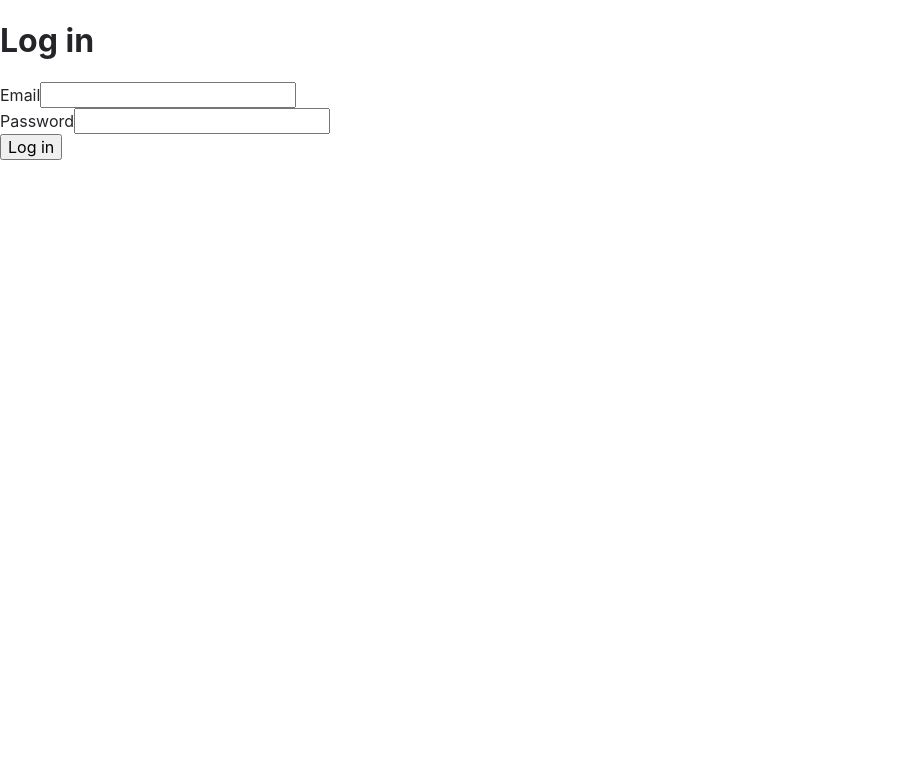
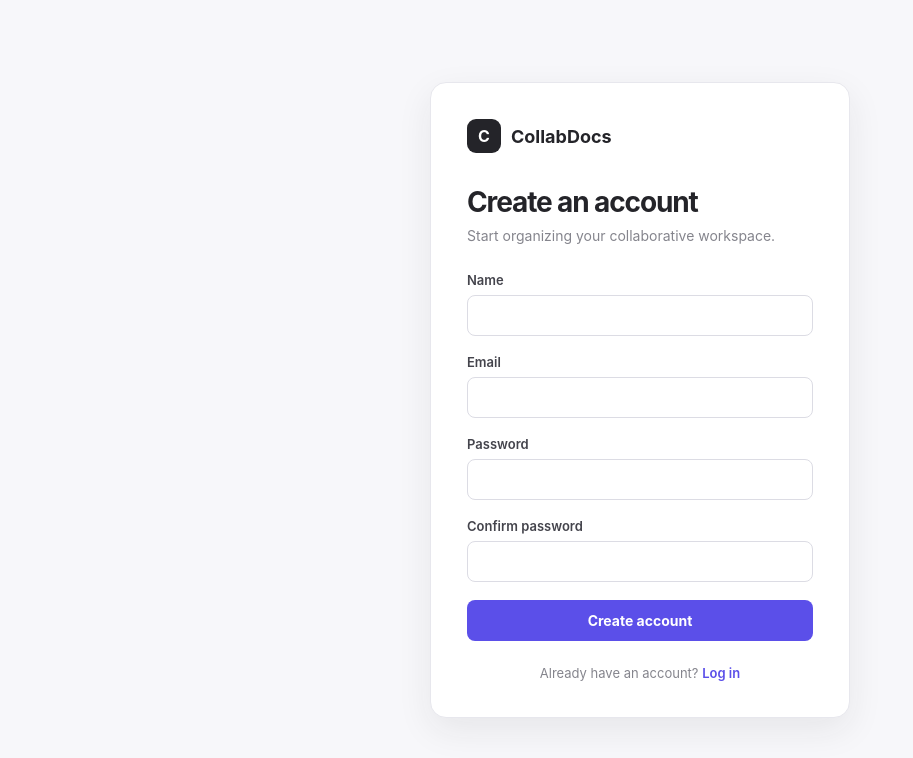
Before and after one commit to doanvnminh/collab-workspace-app, a React (Vite) app: page /register in a window 1280 px wide. Before the commit this address led to /login. Shown: the top 758 px of the page, without its empty margins (0-913 px from the left). Built offline with nearby package versions, Linux system fonts and the light colour scheme.

Commit message:
finish authentication

```diff
--- a/src/App.jsx
+++ b/src/App.jsx
@@ -5,6 +5,7 @@ import { Navigate, Route, Routes } from "react-router-dom";
 import DocumentPage from "./pages/DocumentPage";
 import LoginPage from "./pages/LoginPage";
 import ProtectedRoute from "./components/ProtectedRoute";
+import RegisterPage from "./pages/RegisterPage";
 
 function App() {
   return (
@@ -12,6 +13,7 @@ function App() {
       <Route path="/" element={<Navigate to="/app" replace />} />
 
       <Route path="/login" element={<LoginPage />} />
+      <Route path="/register" element={<RegisterPage />} />
 
       <Route element={<ProtectedRoute />}>
         <Route path="/app" element={<AppLayout title="My workspace" />}>
--- a/src/pages/LoginPage.jsx
+++ b/src/pages/LoginPage.jsx
@@ -1,6 +1,8 @@
 import { useState } from "react";
-import { useNavigate } from "react-router-dom";
+import { Link, useNavigate } from "react-router-dom";
+import AuthLayout from "../layouts/AuthLayout";
 import { loginUser } from "../services/apiClient";
+import styles from "./LoginPage.module.css";
 
 function LoginPage() {
     const navigate = useNavigate();
@@ -34,13 +36,21 @@ function LoginPage() {
     }
 
     return (
-        <main>
-            <h1>Log in</h1>
+        <AuthLayout>
+            <h1 className={styles.title}>Welcome back</h1>
 
-            <form onSubmit={handleSubmit}>
-                <div>
-                    <label htmlFor="email">Email</label>
+            <p className={styles.subtitle}>
+                Log in to continue to your workspace.
+            </p>
+
+            <form className={styles.form} onSubmit={handleSubmit}>
+                <div className={styles.field}>
+                    <label className={styles.label} htmlFor="email">
+                        Email
+                    </label>
+
                     <input
+                        className={styles.input}
                         id="email"
                         type="email"
                         value={email}
@@ -49,9 +59,13 @@ function LoginPage() {
                     />
                 </div>
 
-                <div>
-                    <label htmlFor="password">Password</label>
+                <div className={styles.field}>
+                    <label className={styles.label} htmlFor="password">
+                        Password
+                    </label>
+
                     <input
+                        className={styles.input}
                         id="password"
                         type="password"
                         value={password}
@@ -60,13 +74,24 @@ function LoginPage() {
                     />
                 </div>
 
-                {error && <p>{error}</p>}
+                {error && <p className={styles.error}>{error}</p>}
 
-                <button type="submit" disabled={isSubmitting}>
+                <button
+                    className={styles.submitButton}
+                    type="submit"
+                    disabled={isSubmitting}
+                >
                     {isSubmitting ? "Logging in..." : "Log in"}
                 </button>
             </form>
-        </main>
+
+            <p className={styles.footer}>
+                Don’t have an account?{" "}
+                <Link className={styles.link} to="/register">
+                    Create one
+                </Link>
+            </p>
+        </AuthLayout>
     );
 }
 
--- /dev/null
+++ b/src/pages/LoginPage.module.css
@@ -0,0 +1,78 @@
+.title {
+    margin: 0;
+    color: #242429;
+    font-size: 28px;
+    letter-spacing: -0.04em;
+}
+
+.subtitle {
+    margin: 8px 0 28px;
+    color: #85858d;
+    font-size: 14px;
+}
+
+.form {
+    display: grid;
+    gap: 18px;
+}
+
+.field {
+    display: grid;
+    gap: 7px;
+}
+
+.label {
+    color: #44444c;
+    font-size: 13px;
+    font-weight: 600;
+}
+
+.input {
+    width: 100%;
+    padding: 11px 12px;
+    border: 1px solid #dcdce4;
+    border-radius: 8px;
+    outline: none;
+    color: #242429;
+    font-size: 14px;
+}
+
+.input:focus {
+    border-color: #5b4fe9;
+    box-shadow: 0 0 0 3px rgb(91 79 233 / 12%);
+}
+
+.submitButton {
+    padding: 12px;
+    border: 0;
+    border-radius: 8px;
+    background: #5b4fe9;
+    color: white;
+    cursor: pointer;
+    font-size: 14px;
+    font-weight: 650;
+}
+
+.submitButton:disabled {
+    cursor: not-allowed;
+    opacity: 0.65;
+}
+
+.error {
+    margin: 0;
+    color: #c43d4b;
+    font-size: 13px;
+}
+
+.footer {
+    margin: 24px 0 0;
+    color: #85858d;
+    font-size: 13px;
+    text-align: center;
+}
+
+.link {
+    color: #5b4fe9;
+    font-weight: 600;
+    text-decoration: none;
+}
--- /dev/null
+++ b/src/pages/RegisterPage.jsx
@@ -0,0 +1,136 @@
+import { useState } from "react";
+import { Link, useNavigate } from "react-router-dom";
+import AuthLayout from "../layouts/AuthLayout";
+import { registerUser } from "../services/apiClient";
+import styles from "./LoginPage.module.css";
+
+function RegisterPage() {
+    const navigate = useNavigate();
+
+    const [name, setName] = useState("");
+    const [email, setEmail] = useState("");
+    const [password, setPassword] = useState("");
+    const [confirmPassword, setConfirmPassword] = useState("");
+    const [error, setError] = useState("");
+    const [isSubmitting, setIsSubmitting] = useState(false);
+
+    async function handleSubmit(event) {
+        event.preventDefault();
+
+        if (password !== confirmPassword) {
+            setError("Passwords do not match");
+            return;
+        }
+
+        try {
+            setError("");
+            setIsSubmitting(true);
+
+            await registerUser({
+                name,
+                email,
+                password,
+            });
+
+            navigate("/login");
+        } catch (error) {
+            setError(error.message);
+        } finally {
+            setIsSubmitting(false);
+        }
+    }
+
+    return (
+        <AuthLayout>
+            <h1 className={styles.title}>Create an account</h1>
+
+            <p className={styles.subtitle}>
+                Start organizing your collaborative workspace.
+            </p>
+
+            <form className={styles.form} onSubmit={handleSubmit}>
+                <div className={styles.field}>
+                    <label className={styles.label} htmlFor="name">
+                        Name
+                    </label>
+
+                    <input
+                        className={styles.input}
+                        id="name"
+                        value={name}
+                        onChange={(event) => setName(event.target.value)}
+                        required
+                    />
+                </div>
+
+                <div className={styles.field}>
+                    <label className={styles.label} htmlFor="register-email">
+                        Email
+                    </label>
+
+                    <input
+                        className={styles.input}
+                        id="register-email"
+                        type="email"
+                        value={email}
+                        onChange={(event) => setEmail(event.target.value)}
+                        required
+                    />
+                </div>
+
+                <div className={styles.field}>
+                    <label className={styles.label} htmlFor="register-password">
+                        Password
+                    </label>
+
+                    <input
+                        className={styles.input}
+                        id="register-password"
+                        type="password"
+                        value={password}
+                        onChange={(event) => setPassword(event.target.value)}
+                        minLength={6}
+                        required
+                    />
+                </div>
+
+                <div className={styles.field}>
+                    <label className={styles.label} htmlFor="confirm-password">
+                        Confirm password
+                    </label>
+
+                    <input
+                        className={styles.input}
+                        id="confirm-password"
+                        type="password"
+                        value={confirmPassword}
+                        onChange={(event) =>
+                            setConfirmPassword(event.target.value)
+                        }
+                        minLength={6}
+                        required
+                    />
+                </div>
+
+                {error && <p className={styles.error}>{error}</p>}
+
+                <button
+                    className={styles.submitButton}
+                    type="submit"
+                    disabled={isSubmitting}
+                >
+                    {isSubmitting ? "Creating account..." : "Create account"}
+                </button>
+            </form>
+
+            <p className={styles.footer}>
+                Already have an account?{" "}
+                <Link className={styles.link} to="/login">
+                    Log in
+                </Link>
+            </p>
+        </AuthLayout>
+    );
+}
+
+export default RegisterPage;
--- a/src/services/apiClient.js
+++ b/src/services/apiClient.js
@@ -99,3 +99,13 @@ export function createProject(projectData) {
 export function getProject(projectId) {
     return request(`/projects/${projectId}`);
 }
+
+export function registerUser(userData) {
+    return request("/auth/register", {
+        method: "POST",
+        headers: {
+            "Content-Type": "application/json",
+        },
+        body: JSON.stringify(userData),
+    });
+}
```
